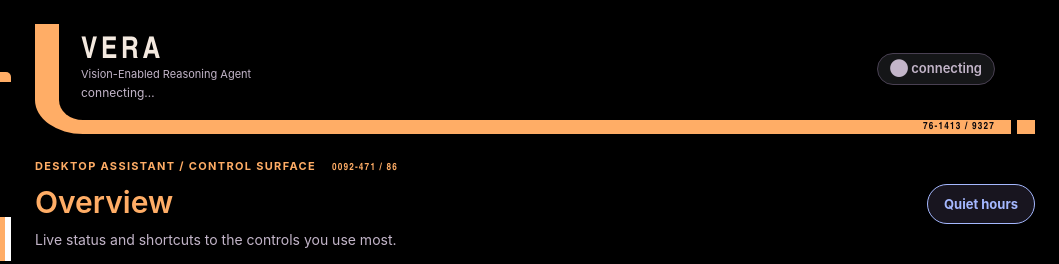
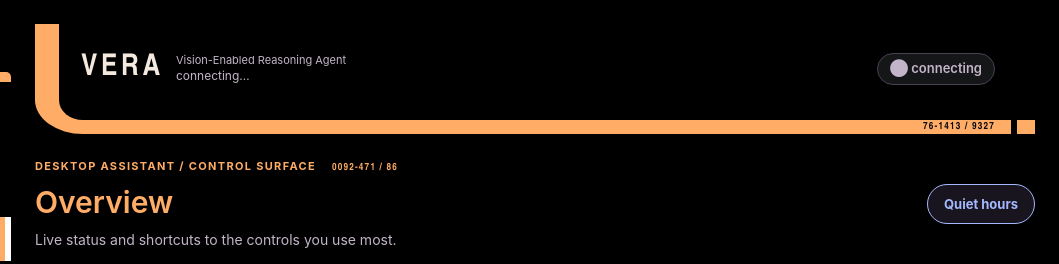
Before and after one commit to mazum01/desktop-assistant, a plain HTML site: page src/web/static/index.html in a window 1280 px wide. Shown: the top 264 px of the page, 221-1280 px from the left. Drawn offline with nearby package versions, Linux system fonts and the light colour scheme; no server answers.

Commit message:
style: header subtext beside VERA name, version beneath (v1.87.1)
Co-authored-by: Copilot <223556219+Copilot@users.noreply.github.com>

```diff
--- a/src/web/static/index.html
+++ b/src/web/static/index.html
@@ -13,14 +13,14 @@
 <link href="https://fonts.googleapis.com" rel="preconnect"/>
 <link crossorigin="" href="https://fonts.gstatic.com" rel="preconnect"/>
 <link href="https://fonts.googleapis.com/css2?family=Barlow+Condensed:wght@500;600&amp;display=swap" rel="stylesheet"/>
-<link href="/static/style.css?v=1.87.0" rel="stylesheet"/>
+<link href="/static/style.css?v=1.87.1" rel="stylesheet"/>
 </head>
 <body><a class="skip-link" href="#main-content">Skip to workspace</a>
 <!-- ── Header ──────────────────────────────────────────────── -->
 <div class="page-header"><header>
 <div class="header-left">
-<div>
 <h1>VERA</h1>
+<div class="header-brand-text">
 <span class="brand-full-name">Vision-Enabled Reasoning Agent</span>
 <span class="subtext" id="version-uptime">connecting…</span>
 </div>
@@ -1214,7 +1214,7 @@ Face centering uses the visual controller; the sliders above tune legacy idle mo
 </div>
 </div>
 </section></div></main>
-<script src="/static/app.js?v=1.87.0"></script>
+<script src="/static/app.js?v=1.87.1"></script>
 <!-- ── Lightbox overlay ──────────────────────────────────────── -->
 <div class="lightbox" id="lightbox" onclick="closeLightbox()">
 <div class="lightbox-inner" onclick="event.stopPropagation()">
--- a/src/web/static/style.css
+++ b/src/web/static/style.css
@@ -104,6 +104,7 @@ header::after {
   background: var(--workspace-color);
 }
 .header-left { display: flex; align-items: center; gap: 12px; }
+.header-brand-text { display: flex; flex-direction: column; justify-content: center; }
 .logo { font-size: 42px; font-weight: 900; color: var(--orange); line-height: 1; }
 h1 { font-family: "Arial Narrow", "Roboto Condensed", sans-serif; font-size: 30px; font-weight: 800; line-height: 1.05; letter-spacing: .12em; }
 .brand-caption, .eyebrow { color: var(--orange); font-size: 11px; letter-spacing: .12em; font-weight: 700; }
```
Also changed, not shown: CHANGELOG.md, docs/architecture/architecture.svg, 4 other files.
